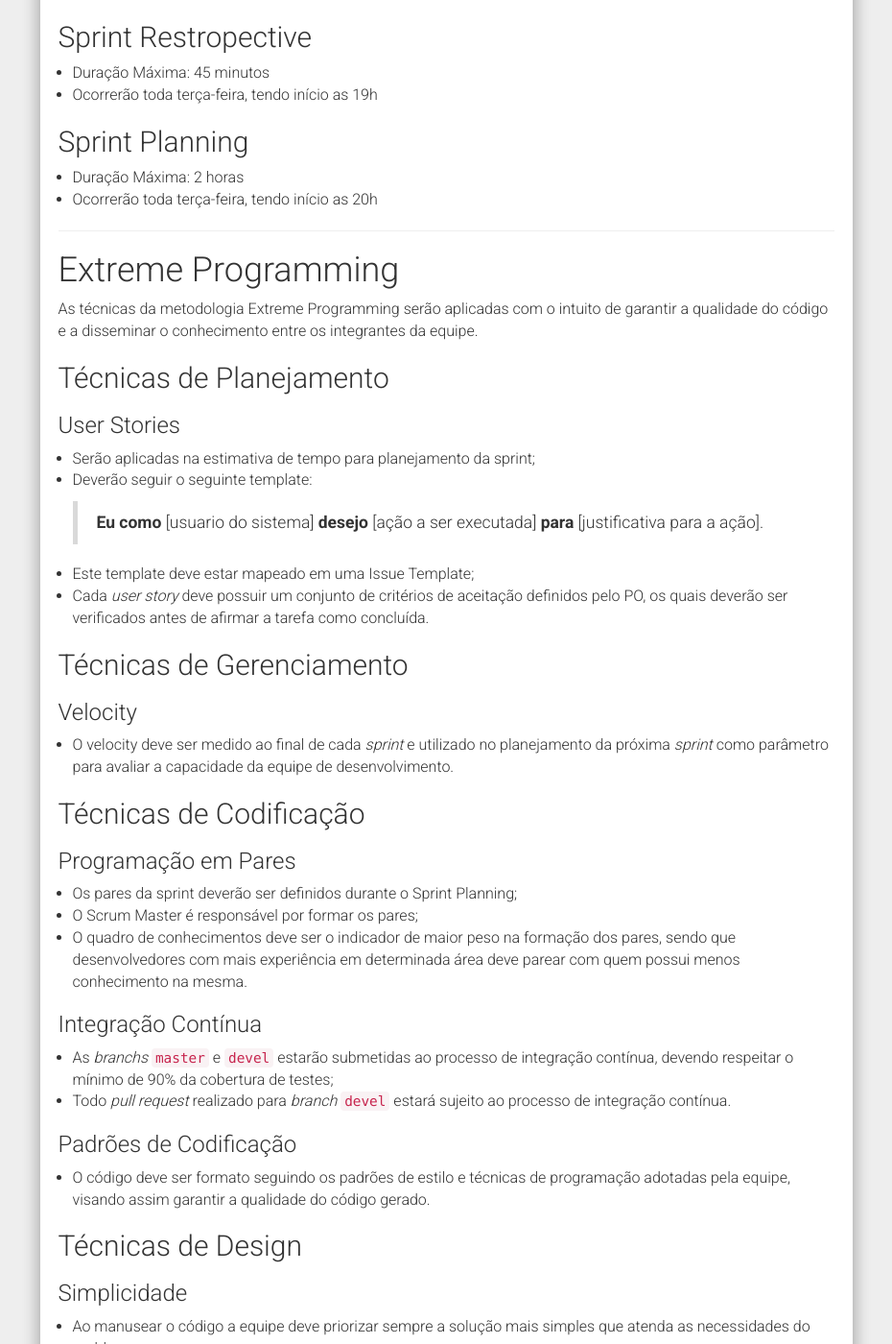
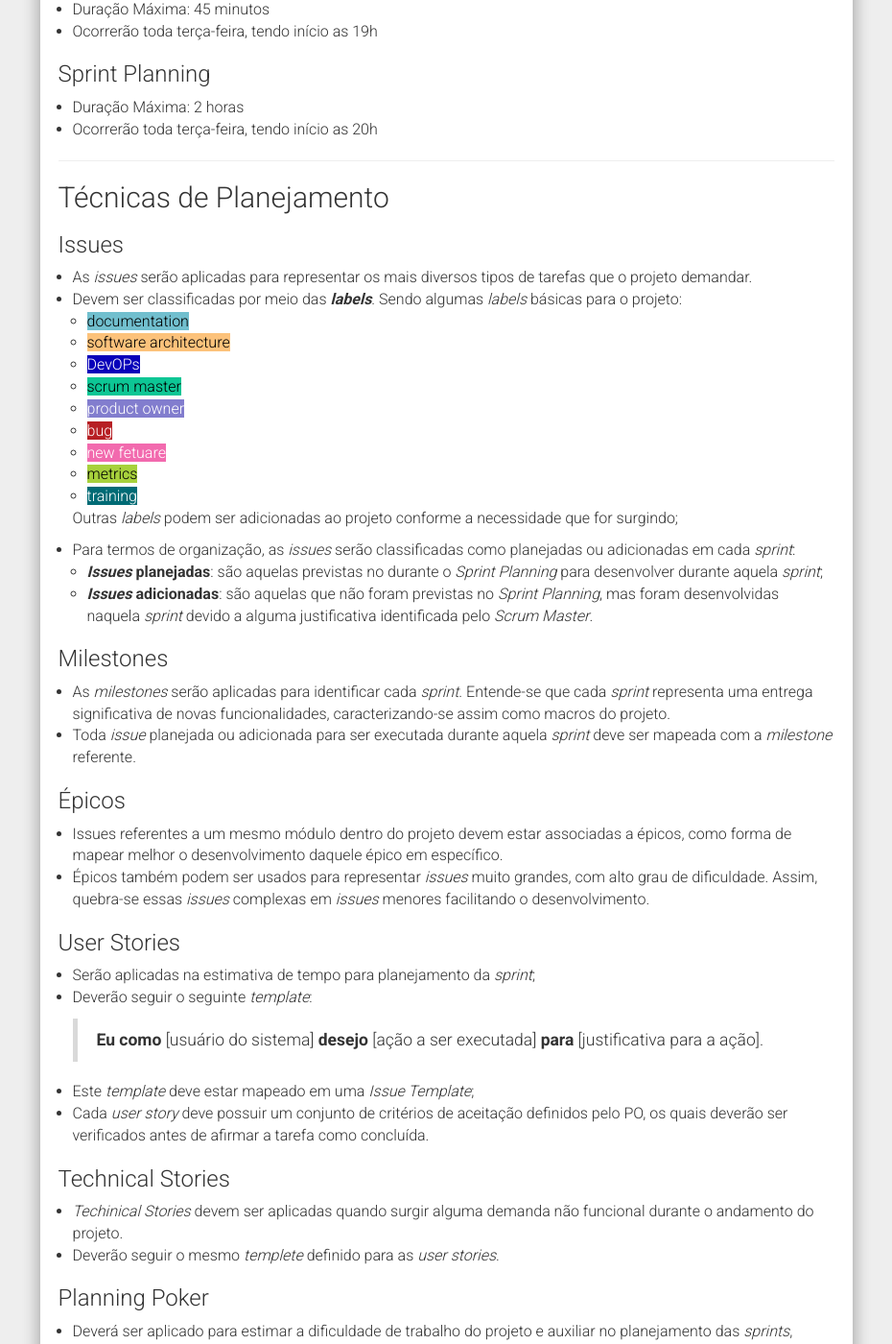
Before and after one commit to fga-eps-mds/2018.2-IndicaAi, a Jekyll site: the page built from docs/_posts/2018-08-24-metodologia.md, in a window 1280 px wide and 1400 px high, scrolled down 1801 px. Shown: the whole window at 96% size, without its empty margins (321-1251 px from the left). Built offline with Jekyll 4.4.1, drawn with Linux system fonts in a browser that asks for light colours; nearby versions of some CDN libraries; comment, search, counter and statistics services are not loaded; some of the changed text lies outside the part shown.

Commit message:
Update methodology structure

```diff
--- a/docs/_posts/2018-08-24-metodologia.md
+++ b/docs/_posts/2018-08-24-metodologia.md
@@ -5,12 +5,9 @@ date:   2018-08-24 13:50:39
 categories: docs
 ---
 
-A metodologia aplicada netes projeto será uma metodologia híbrida baseada nos _frameworks_ Scrum, Extreme Programming e Kanban. Abaixo segue a descrição de quais técnicas de cada _framework_ será aplicada juntamente com seu propósito.
+A metodologia aplicada netes projeto será uma metodologia híbrida baseada nos _frameworks_ Scrum, Extreme Programming e Kanban. Abaixo segue a descrição de quais técnicas serão aplicadas e como cada uma deve ser seguida.
 
 ---
-# Scrum
-
-O _framework_ Scrum será utilizado como principal base de todo o processo, sendo aplicado seus papéis e conceitos de _timeboxs_.
 
 ## Papéis
 
@@ -45,51 +42,120 @@ São responsabilidades deste papel:
 * Testar sempre as soluções. visando mantes no mínimo 90% da corbetura do código;
 * Seguir os padrões e técnicas de programação adotados pelo Scrum Master.
 
-## Sprints
+---
+
+## Rituais
+### Sprints
 * Duração de 7 dias
 * Todas as sprints se iniciaram na quarta-feria e terão seu término na terça-feira da semana seguinte.
   * Sprints que antencedem as _releases_ poderão ser: encurtadas para sprints de 4 dias ou emendadas com a sprint anterior, gerando sprints de 11 dias. Será responsabilidade do Scrum Master, avaliar previamente, conforme andamento da equipe, qual a melhor opção será aplicada.
 
-## Daily Meeting
+### Daily Meeting
 * Duração Máxima: 15 minutos
 * Realizadas diariamente às 15:45h
 * A ausência destas reuniões deverá ser previamente comunicada pelo membro da equipe e justificada. Sendo obrigação do mesmo informar o andamento das duas atividades neste dia pelos meios de comunicações definidos pela equipe.
 
-## Sprint Review
+### Sprint Review
 * Duração Máxima: 1 hora
 * Ocorrerão toda terça-feira, tendo início as 18h
 
-## Sprint Restropective
+### Sprint Restropective
 * Duração Máxima: 45 minutos
 * Ocorrerão toda terça-feira, tendo início as 19h
 
-## Sprint Planning
+### Sprint Planning
 * Duração Máxima: 2 horas
 * Ocorrerão toda terça-feira, tendo início as 20h
 
 ---
-# Extreme Programming
-
-As técnicas da metodologia Extreme Programming serão aplicadas com o intuito de garantir a qualidade do código e a disseminar o conhecimento entre os integrantes da equipe.
 
 ## Técnicas de Planejamento
+
+### Issues
+* As _issues_ serão aplicadas para representar os mais diversos tipos de tarefas que o projeto demandar.
+* Devem ser classificadas por meio das **_labels_**. Sendo algumas _labels_ básicas para o projeto:
+  * <span style='background-color:#71bfce;color:#000'>documentation</span>
+  * <span style='background-color:#fcc27b;color:#000'>software architecture</span>
+  * <span style='background-color:#0801ba;color:#fff'>DevOPs</span>
+  * <span style='background-color:#0dc695;color:#000'>scrum master</span>
+  * <span style='background-color:#827dce;color:#fff'>product owner</span>
+  * <span style='background-color:#b71f24;color:#fff'>bug</span>
+  * <span style='background-color:#f26aae;color:#fff'>new fetuare</span>
+  * <span style='background-color:#a7d13c;color:#000'>metrics</span>
+  * <span style='background-color:#006b75;color:#fff'>training</span>
+
+  Outras _labels_ podem ser adicionadas ao projeto conforme a necessidade que for surgindo;
+* Para termos de organização, as _issues_ serão classificadas como planejadas ou adicionadas em cada _sprint_:
+    * **_Issues_ planejadas**: são aquelas previstas no durante o _Sprint Planning_ para desenvolver durante aquela _sprint_;
+    * **_Issues_ adicionadas**: são aquelas que não foram previstas no _Sprint Planning_, mas foram desenvolvidas naquela _sprint_ devido a alguma justificativa identificada pelo _Scrum Master_.
+
+### Milestones
+* As _milestones_ serão aplicadas para identificar cada _sprint_. Entende-se que cada _sprint_ representa uma entrega significativa de novas funcionalidades, caracterizando-se assim como macros do projeto.
+* Toda _issue_ planejada ou adicionada para ser executada durante aquela _sprint_ deve ser mapeada com a _milestone_ referente.
+
+### Épicos
+* Issues referentes a um mesmo módulo dentro do projeto devem estar associadas a épicos, como forma de mapear melhor o desenvolvimento daquele épico em específico.
+* Épicos também podem ser usados para representar _issues_ muito grandes, com alto grau de dificuldade. Assim, quebra-se essas _issues_ complexas em _issues_ menores facilitando o desenvolvimento.
+
 ### User Stories
-* Serão aplicadas na estimativa de tempo para planejamento da sprint;
-* Deverão seguir o seguinte template:
+* Serão aplicadas na estimativa de tempo para planejamento da _sprint_;
+* Deverão seguir o seguinte _template_:
 
-  <blockquote><b>Eu como</b> [usuario do sistema] <b>desejo</b> [ação a ser executada] <b>para</b> [justificativa para a ação].</blockquote>
+  <blockquote><b>Eu como</b> [usuário do sistema] <b>desejo</b> [ação a ser executada] <b>para</b> [justificativa para a ação].</blockquote>
 
-* Este template deve estar mapeado em uma Issue Template; <!-- FIXME linkar o com template criado -->
+* Este _template_ deve estar mapeado em uma _Issue Template_; <!-- FIXME linkar o com template criado -->
 * Cada _user story_ deve possuir um conjunto de critérios de aceitação definidos pelo PO, os quais deverão ser verificados antes de afirmar a tarefa como concluída.
+
+### Technical Stories
+
+* _Techinical Stories_ devem ser aplicadas quando surgir alguma demanda não funcional durante o andamento do projeto.
+* Deverão seguir o mesmo _templete_ definido para as _user stories_.
+
+### Planning Poker
+* Deverá ser aplicado para estimar a dificuldade de trabalho do projeto e auxiliar no planejamento das _sprints_, conforme nota-se a capacidade de produção da equipe;
+* Os pontos estimados para uma _issue_ devem estar registrados na mesma por meio do ZenHub;
+* Os valores considerados deverão seguir a tabela abaixo: 0, 1, 2, 3, 5, 8, 13 e 21.
+
+<table>
+<tr><th>Pontuação</th><th>Duração</th><th>Risco</th><th>Máximo</th></tr>
+<tr><td>0</td><td>15 minutos</td><td>15 minutos</td><td>30 minutos</td></tr>
+<tr><td>1</td><td>1 hora</td><td>1 hora</td><td>2 horas</td></tr>
+<tr><td>2</td><td>2 horas</td><td>1 hora</td><td>3 horas</td></tr>
+<tr><td>3</td><td>4 horas</td><td>2 horas</td><td>6 horas</td></tr>
+<tr><td>5</td><td>8 horas</td><td>2 horas</td><td>10 horas</td></tr>
+<tr><td>8</td><td>12 horas</td><td>4 horas</td><td>16 horas</td></tr>
+<tr><td>13</td><td>20 horas</td><td>6 horas</td><td>26 horas</td></tr>
+<tr><td>21</td><td>30 horas</td><td>10 horas</td><td>40 horas</td></tr>
+</table>
+
+_Issues_ com mais de 8 pontos devem ser transformadas em Épicos e quebradas em _issues_ menores, para facilitar o desenvolvimento do projeto.
+
+### Kanban
+O Kanban será aplicado visando monitorar o fluxo de trabalho da equipe.
+
+* O Kanban deverá contar com os quadros Product Backlog, Icebox, Sprint Backlog, Em progresso, Revisão e Terminados;
+* É de responsabilidade de cada membro da equipe atualizar o Kanban diariamente com o _status_ de cada atividade;
+* O Kanban estará disponível por meio da ferramenta ZenHub.
+* [Acessar o Kanban][zenhub].
+
+---
 
 ## Técnicas de Gerenciamento
 ### Velocity
-* O velocity deve ser medido ao final de cada _sprint_ e utilizado no planejamento da próxima _sprint_ como parâmetro para avaliar a capacidade da equipe de desenvolvimento.
+* O _velocity_ deve ser medido ao final de cada _sprint_ e utilizado no planejamento da próxima _sprint_ como parâmetro para avaliar a capacidade da equipe de desenvolvimento.
+
+### Burndown
+
+* O _burndown_ deve ser aplicado sobre cada _sprint_ com o intuito de monitorar a entrega das atividades planejadas.
+* É responsabilidade do _Scrum Master_ acompanhar o gráfico durante a _sprint_ e tomar ações para garantir as entregas ao final da _sprint_.
+* O gráfico de _burndown_ será gerado automaticamente pela ferramenta ZenHub a medida que o KanBan é atualizado pela equipe.
+
+---
 
 ## Técnicas de Codificação
 ### Programação em Pares
-* Os pares da sprint deverão ser definidos durante o Sprint Planning;
-* O Scrum Master é responsável por formar os pares;
+* Os pares da _sprint_ deverão ser definidos durante o _Sprint Planning_;
+* O _Scrum Master_ é responsável por formar os pares;
 * O quadro de conhecimentos deve ser o indicador de maior peso na formação dos pares, sendo que desenvolvedores com mais experiência em determinada área deve parear com quem possui menos conhecimento na mesma.
 
 ### Integração Contínua
@@ -108,19 +174,4 @@ As técnicas da metodologia Extreme Programming serão aplicadas com o intuito d
 * Ao manusear o código, sempre que houver dificuldade para compreensão do mesmo a equipe deve se organizar para refatorá-lo.
 * A refatoração deve ser realizada antes de fazer qualquer alteração na funcionalidade, visando garantir a integridade do código.
 
----
-
-# Planning Poker
-* Deverá ser aplicado para estimar a dificuldade de trabalho do projeto e auxiliar no planejamento das _sprints_, conforme nota-se a capacidade de produção da equipe;
-* Os pontos estimados para uma issue devem estar registrados na mesma por meio do ZenHub;
-* Os valores que considerados serão 0, 1, 2, 3, 5, 8, 13, 21, e 40.
-
-# Kanban
-O Kanban será aplicado visando monitorar o fluxo de trabalho da equipe.
-
-* O Kanban deverá contar com os quadros Product Backlog, Icebox, Sprint Backlog, Em progresso, Revisão e Terminados;
-* É de responsabilidade de cada membro da equipe atualizar o Kanban diariamente com o _status_ de cada atividade;
-* O Kanban estará disponível por meio da ferramenta ZenHub.
-* [Acessar o Kanban][zenhub].
-
 [zenhub]: https://github.com/fga-eps-mds/RecomendaFGA/issues#zenhub
```
Also changed, not shown: other parts of docs/_posts/2018-08-24-metodologia.md (+2 -2 lines).
